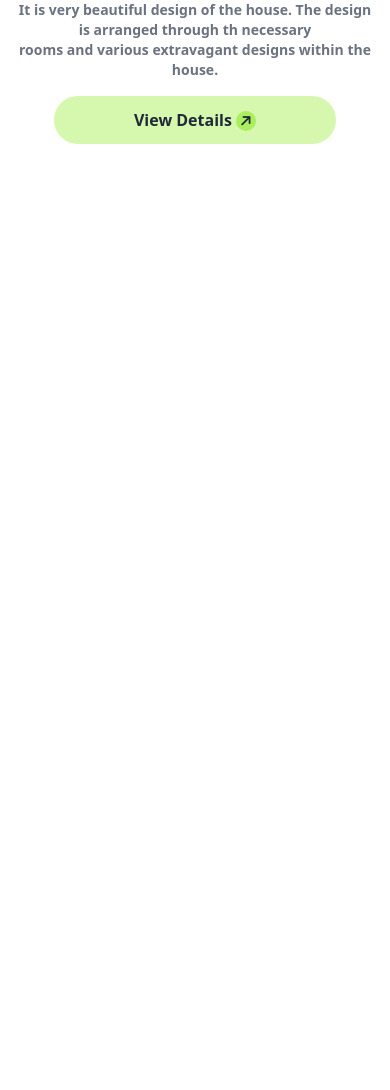
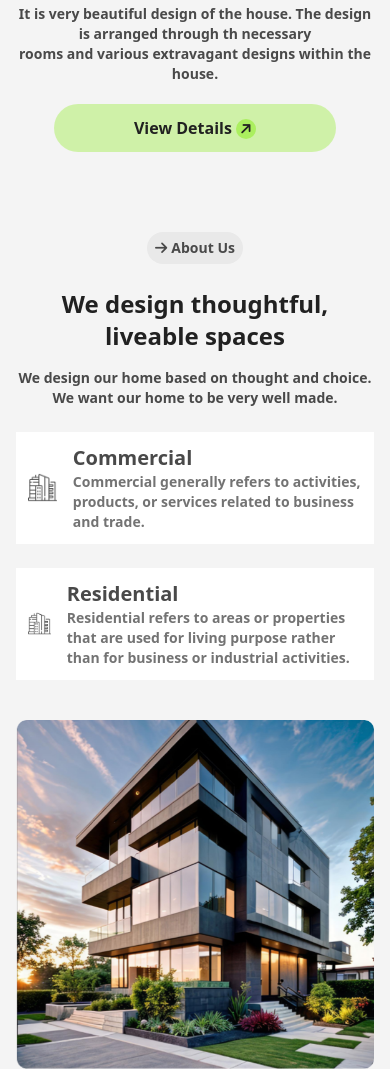
Before and after one commit to jahidhasan6676/B10-Assignment-3, a plain HTML site: page index.html in a window 390 px wide. Shown: the part 415-1505 px from the top of the page. Before the commit the page ends 844 px from the top, so only its background shows below. Drawn offline with nearby package versions, Linux system fonts and the light colour scheme.

Commit message:
add the about us section and mobile responsive

```diff
--- a/index.html
+++ b/index.html
@@ -1,5 +1,5 @@
 <!DOCTYPE html>
-<html lang="en" data-theme="light">
+<html lang="en" data-theme="">
 <head>
     <meta charset="UTF-8">
     <meta name="viewport" content="width=device-width, initial-scale=1.0">
@@ -21,8 +21,8 @@
                     colors: {
                         primary: 'rgb(171, 239, 95)',
                         secondary: 'rgb(73, 73, 73)',
-                        body: '',
-                        body: '  ',
+                        font_color: 'rgb(33, 33, 33)',
+                        body: 'rgb(115, 115, 115)  ',
                         body_neutral: '',
                     },
                     fontFamily: {
@@ -37,14 +37,14 @@
         }
  </script>
 </head>
-<body>
+<body class="bg-[#F4F4F4]">
     <header class="w-11/12 md:w-9/12 mx-auto mb-20">
         <!-- navbar part start -->
         <nav class="">
             <div class="navbar ">
                 <div class="flex-1 space-x-1">
-                    <i class="fa-solid fa-arrow-right w-5 h-5 rounded-full items-center flex justify-center bg-primary -rotate-45 text-sm"></i>
-                  <a class=" text-2xl font-bold"> Rinterio</a>
+                    <i class="fa-solid fa-arrow-right w-5 h-5 rounded-full items-center flex justify-center bg-primary -rotate-45 text-sm text-font_color"></i>
+                  <a class=" text-2xl font-bold text-font_color"> Rinterio</a>
                 </div>
                 <div class="navbar-center hidden lg:flex">
                   <ul class="menu menu-horizontal px-1 text-[#737373] font-semibold mr-10">
@@ -60,11 +60,11 @@
                 <div class=" gap-5 hidden lg:flex">
                     <i class="fa-solid fa-cart-shopping w-8 h-8 bg-[#E9E9E9] flex justify-center items-center rounded-full"> </i>
                     <i class="fa-solid fa-magnifying-glass w-8 h-8 bg-[#E9E9E9] flex justify-center items-center rounded-full"></i>
-                  <button class="btn rounded-2xl bg-primary text-[#1C1C1C] font-bold">Book Consult <i class="fa-solid fa-arrow-right  text-[#FFFFFF] w-5 h-5 rounded-full items-center flex justify-center bg-black -rotate-45 "></i></button>
+                  <button class="btn rounded-2xl bg-primary text-[#1C1C1C] font-bold border-none">Book Consult <i class="fa-solid fa-arrow-right  text-[#FFFFFF] w-5 h-5 rounded-full items-center flex justify-center bg-black -rotate-45 "></i></button>
                 </div>
                 <div  class="dropdown ">
                     <div tabindex="0" role="button" class="btn btn-ghost lg:hidden" >
-                        <i class="fa-solid fa-bars text-xl w-8 h-8 bg-[#E9E9E9] rounded-full flex justify-center items-center"></i>
+                        <i class="fa-solid fa-bars text-xl w-8 h-8 bg-[#E9E9E9] rounded-full flex justify-center items-center text-font_color"></i>
                     </div>
                     <ul
                      tabindex="0"
@@ -89,11 +89,11 @@
                     <img src="./assets/banner.png" alt="home">
                  </div>
                  <!-- text section part-->
-                  <div class="space-y-4 mt-5 text-center">
-                    <h1 class="text-2xl font-extrabold lg:text-6xl lg:font-bold ">A barn house of this design has a <br>striking appearance</h1>
-                    <p class="text-gray-500 text-sm font-semibold">It is very beautiful design of the house. The design is arranged through th necessary <br> rooms and various extravagant designs within the house.</p>
+                  <div class="space-y-5 mt-5 text-center">
+                    <h1 class="text-2xl font-extrabold lg:text-6xl lg:font-bold text-font_color">A barn house of this design has a <br>striking appearance</h1>
+                    <p class=" text-sm font-semibold text-secondary">It is very beautiful design of the house. The design is arranged through th necessary <br> rooms and various extravagant designs within the house.</p>
                     <div>
-                        <button class=" px-20 md:px-4 py-3 rounded-3xl  bg-[#ABEF5F80] font-bold ">View Details <i class="fa-solid fa-arrow-right w-5 h-5 rounded-full  bg-primary -rotate-45 text-sm"></i></button>
+                        <button class=" px-20 md:px-4 py-3 rounded-3xl  bg-[#ABEF5F80] font-bold text-font_color">View Details <i class="fa-solid fa-arrow-right w-5 h-5 rounded-full  bg-primary -rotate-45 text-sm"></i></button>
                     </div>
                   </div>
             </div>
@@ -101,7 +101,49 @@
           <!-- banner-section end -->
 
     </header>
-    <main>
+    <main class="w-11/12 md:w-9/12 mx-auto mb-20 ">
+        <!-- About us section -->
+         <section>
+            <div class="lg:flex gap-10 space-y-10">
+                <!-- text-section-part -->
+                 <div class="space-y-6">
+                    <div class="space-y-6">
+                        <div class="text-center lg:flex lg:flex-col lg:justify-start lg:items-start ">
+                            <img class="w-24 h-10 -ml-8 -mb-1  p-2 border-2 border-dashed hidden lg:flex" src="./assets/Vector.png" alt="">
+                            <button class=" text-sm w-24 h-8 bg-[#E9E9E9] text-secondary rounded-2xl font-semibold"><i class="fa-solid fa-arrow-right mr-1"></i>About Us</button>
+                        </div>
+                        <div class=" text-center lg:flex lg:flex-col lg:justify-start lg:items-start  ">
+                            <h1 class="text-2xl font-bold lg:font-extrabold text-font_color mb-4">We design thoughtful,<br> <span class="lg:mr-20">liveable spaces</span></h1>
+                            <p class="text-sm text-secondary  font-semibold">We design our home based on thought and choice. We want our home to be very well made.</p>
+                        </div>
+                    </div>
+                    <!-- card-1 -->
+                    <div class="flex gap-4 p-3 bg-[#FFFFFF]">
+                        <div class="flex justify-center items-center">
+                            <img src="./assets/commercial.png" alt="">
+                        </div>
+                        <div class="">
+                            <h5 class="text-xl font-bold text-secondary">Commercial</h5>
+                            <p class="text-sm text-body font-semibold">Commercial generally refers to activities, products, or services related to business and trade.</p>
+                        </div>
+                    </div>
+                    <!-- card-2 -->
+                    <div class="flex gap-4 p-3 bg-[#FFFFFF]">
+                        <div class="flex justify-center items-center">
+                            <img src="./assets/commercial.png" alt="">
+                        </div>
+                        <div class="">
+                            <h5 class="text-xl font-bold text-secondary">Residential</h5>
+                            <p class="text-sm text-body font-semibold">Residential refers to areas or properties that are used for living purpose rather than for business or industrial activities.</p>
+                        </div>
+                    </div>
+                </div>
+                 <!-- img section part -->
+                 <div>
+                    <img  src="./assets/Rectangle.png" alt="">
+                 </div>
+            </div>
+         </section>
 
     </main>
     <footer>
```
